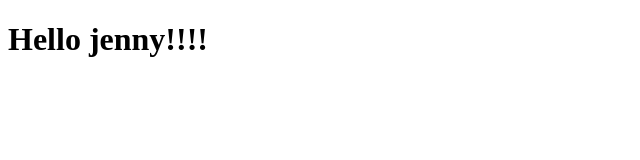
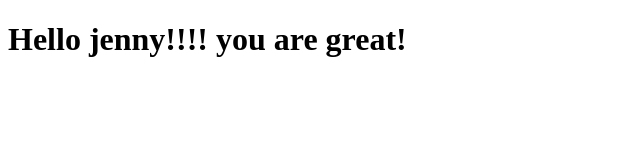
Before and after one commit to szhang89/coursera-test, a plain HTML site: page site/index.html in a window 1280 px wide. Shown: the whole page, without its empty margins (0-640 px from the left). Drawn offline with Linux system fonts and the light colour scheme.

Commit message:
small addition to our page content

```diff
--- a/site/index.html
+++ b/site/index.html
@@ -4,6 +4,6 @@
 	<title>Hello Coursera!!!! </title>
 </head>
 <body>
-<h1>Hello jenny!!!!</h1>
+<h1>Hello jenny!!!! you are great!</h1>
 </body>
 </html>
```
Also changed, not shown: 1 other file.
